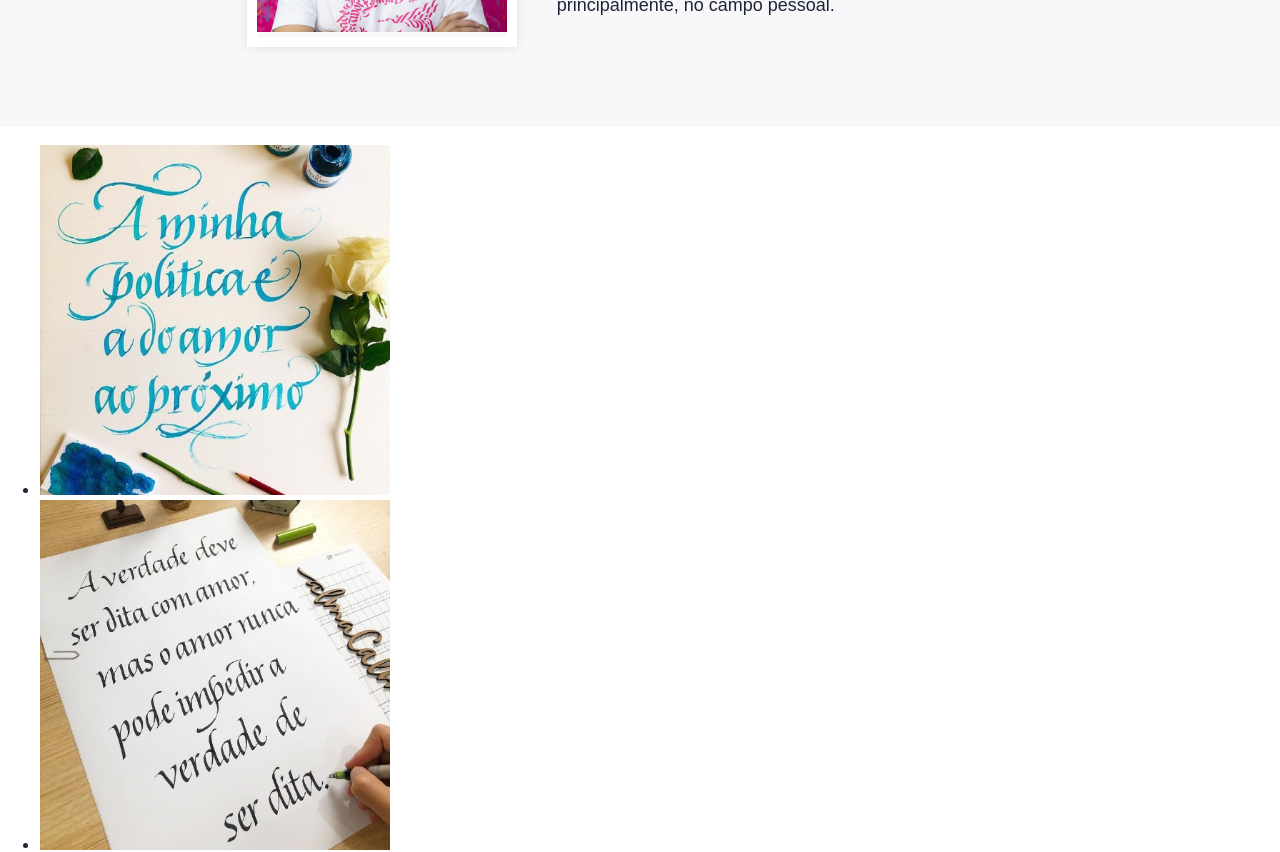
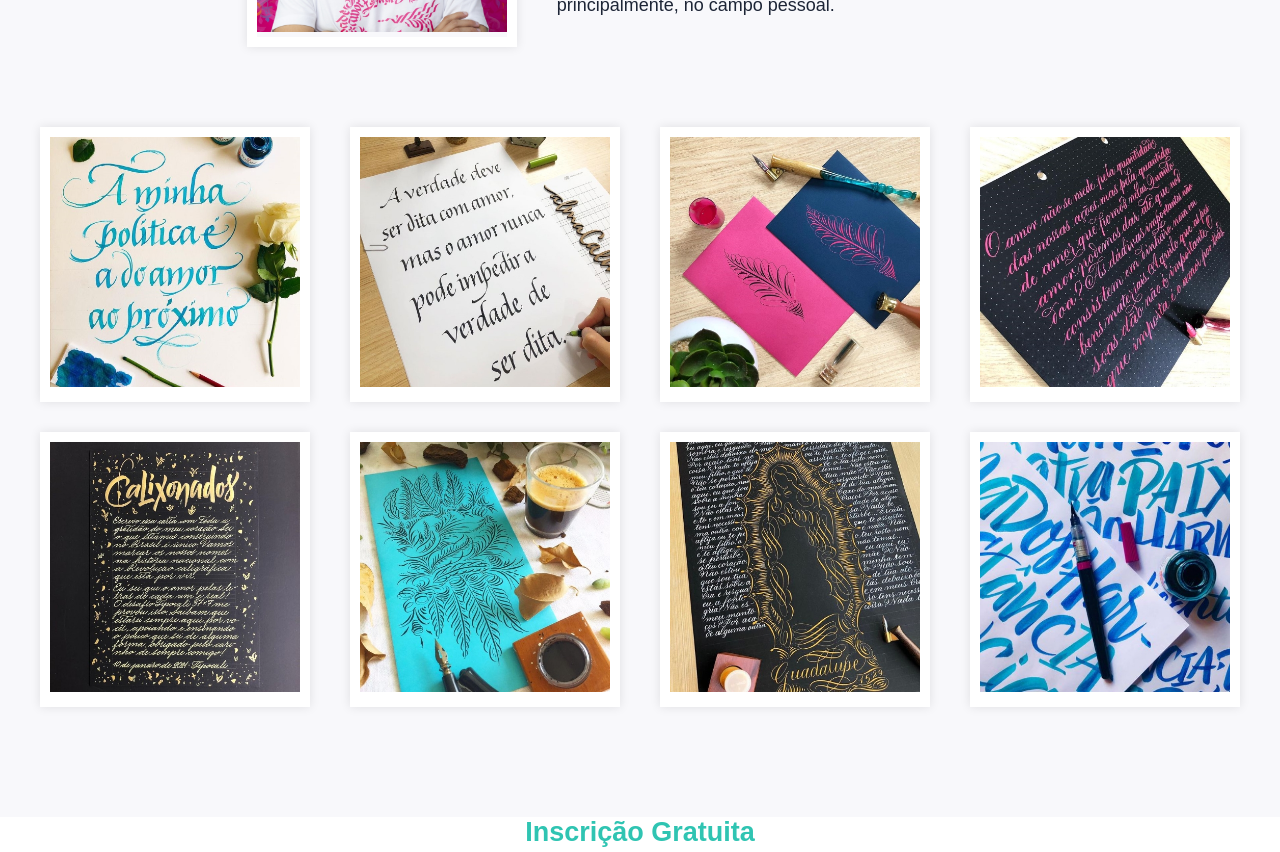
Before and after one commit to scodeler/semana-caligrafia, a Next.js app: page / in a window 1280 px wide. Shown: the part 2280-3132 px from the top of the page. Built offline with nearby package versions, Linux system fonts and the light colour scheme; a web font is replaced by a local one.

Commit message:
feat: projects styling

```diff
--- /dev/null
+++ b/styles/_projects.scss
@@ -0,0 +1,28 @@
+.projects{
+  padding: 0 0 80px;
+  background: $lightGray;
+}
+
+.projects-wrapper{
+  @include grid-column(12);
+}
+
+.projects-list{
+  margin: 0;
+  padding: 0;
+  @include grid-container;
+  @include grid-collapse;
+
+  img{
+    display: block;
+  }
+}
+
+.projects-image{
+  list-style: none;
+  background: #fff;
+  @include grid-column(3);
+  margin-bottom: 30px;
+  border: solid 10px #fff;
+  box-shadow: 0 0 10px rgba(0,0,0,.1);
+}
--- a/styles/style.scss
+++ b/styles/style.scss
@@ -102,3 +102,4 @@ body{
 @import 'profile';
 @import 'video';
 @import 'professor';
+@import 'projects';
```
